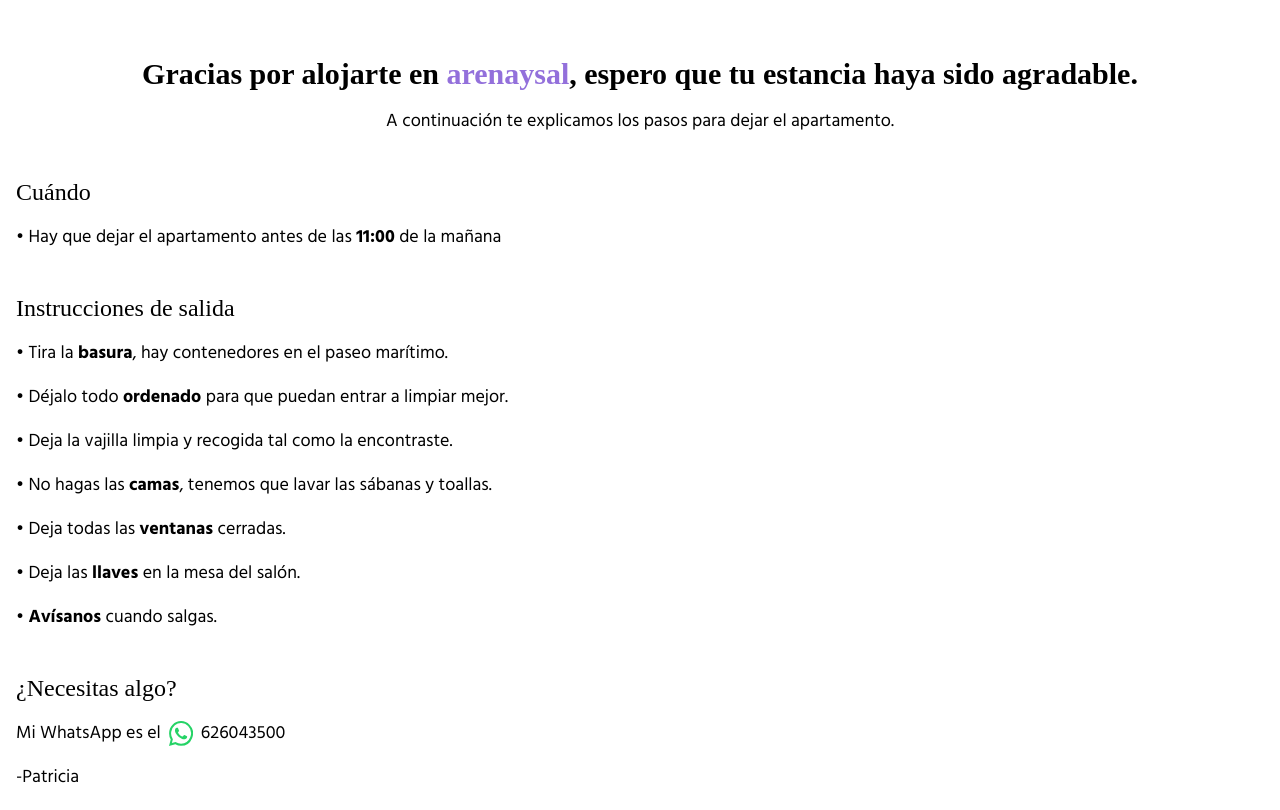
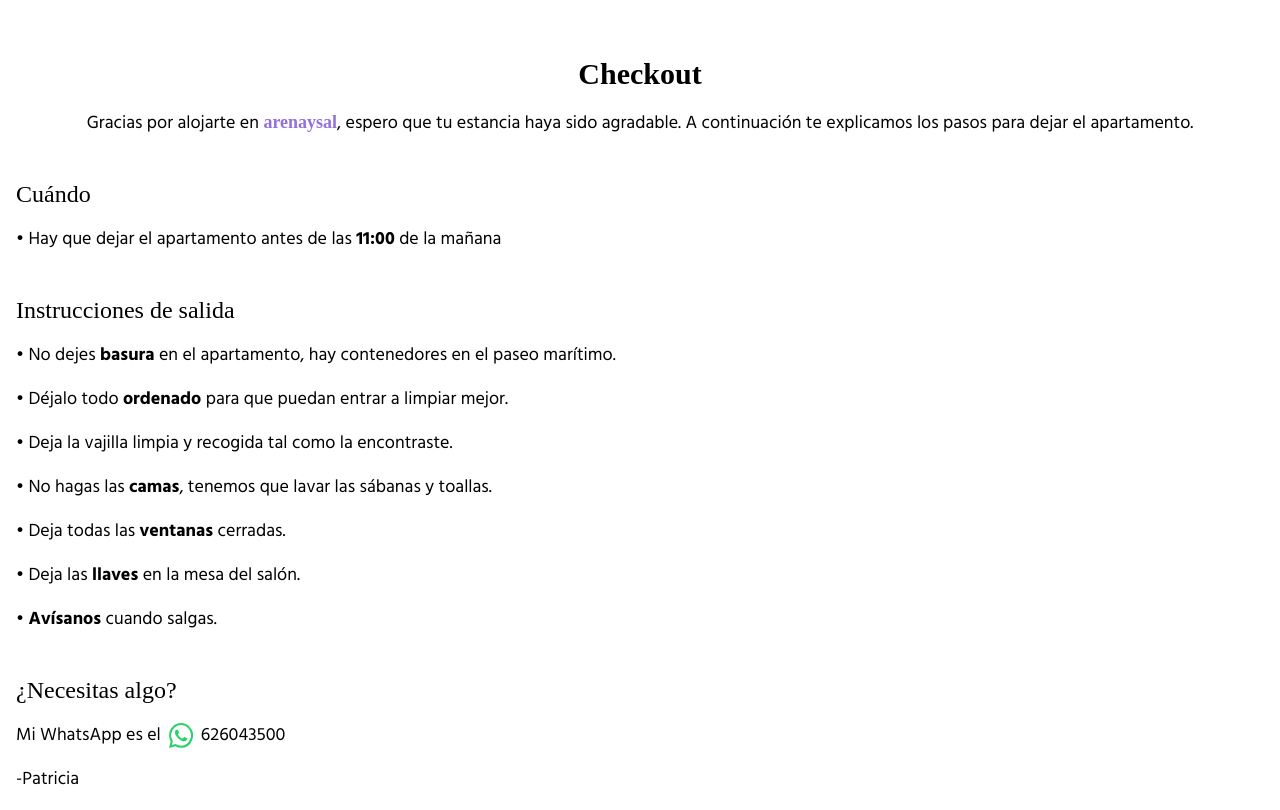
Before and after one commit to pablonete/arenaysal-web, a Next.js app: page /ciao in a window 1280 px wide. Built offline with nearby package versions, Linux system fonts and the light colour scheme; a web font is replaced by a local one.

Commit message:
Fix garbage message and header

```diff
--- a/pages/ciao.tsx
+++ b/pages/ciao.tsx
@@ -9,9 +9,10 @@ export default function Ciao() {
         <title>arenaysal - Salida</title>
       </Head>
       <h1 className="brand-title-font text-3xl font-bold text-center mt-10">
-        Gracias por alojarte en <span className="brand-title">arenaysal</span>, espero que tu estancia haya sido agradable.
+        Checkout
       </h1>
       <p className="text-center mt-4 text-lg">
+        Gracias por alojarte en <span className="brand-title">arenaysal</span>, espero que tu estancia haya sido agradable.
         A continuación te explicamos los pasos para dejar el apartamento.
       </p>
 
@@ -27,7 +28,7 @@ export default function Ciao() {
 
       <ul className="mt-4 space-y-4">
         <li className="text-lg">
-          • Tira la <strong>basura</strong>, hay contenedores en el paseo marítimo.
+          • No dejes <strong>basura</strong> en el apartamento, hay contenedores en el paseo marítimo.
         </li>
         <li className="text-lg">
           • Déjalo todo <strong>ordenado</strong> para que puedan entrar a limpiar mejor.
```
